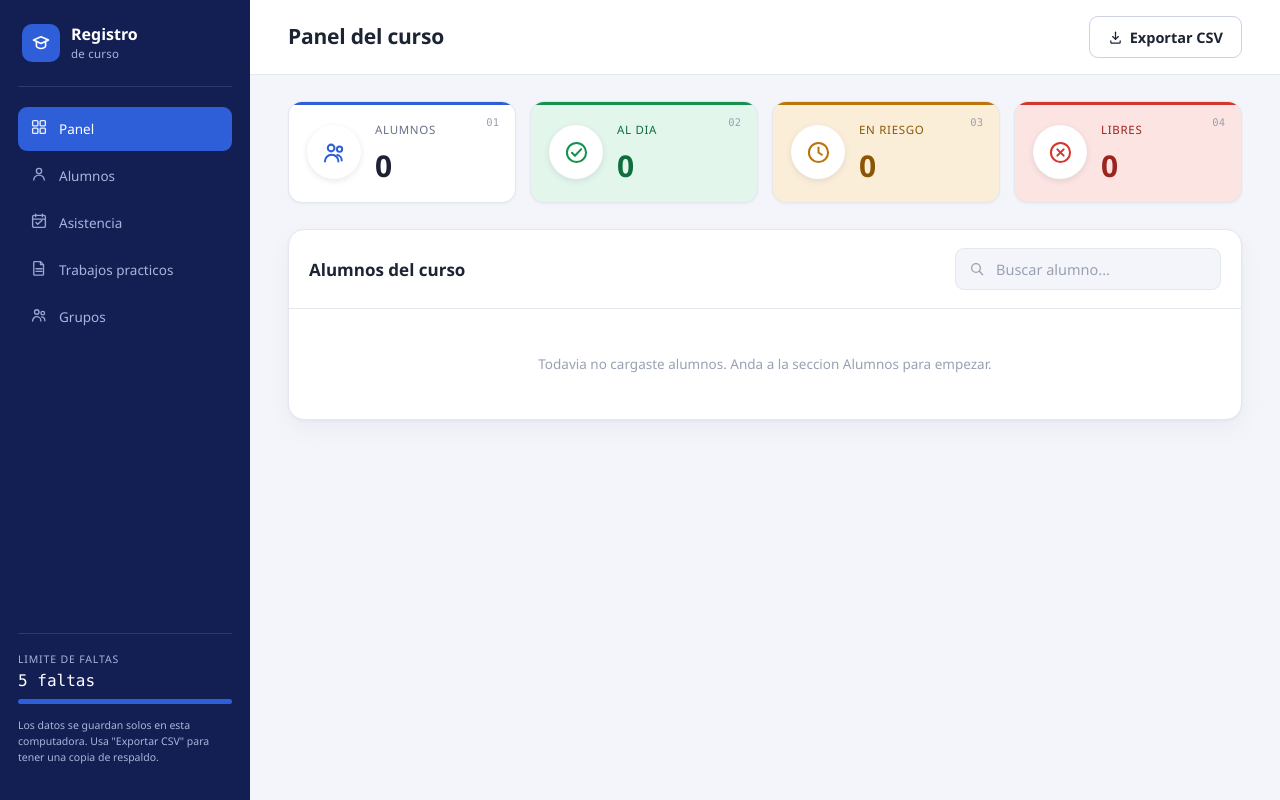
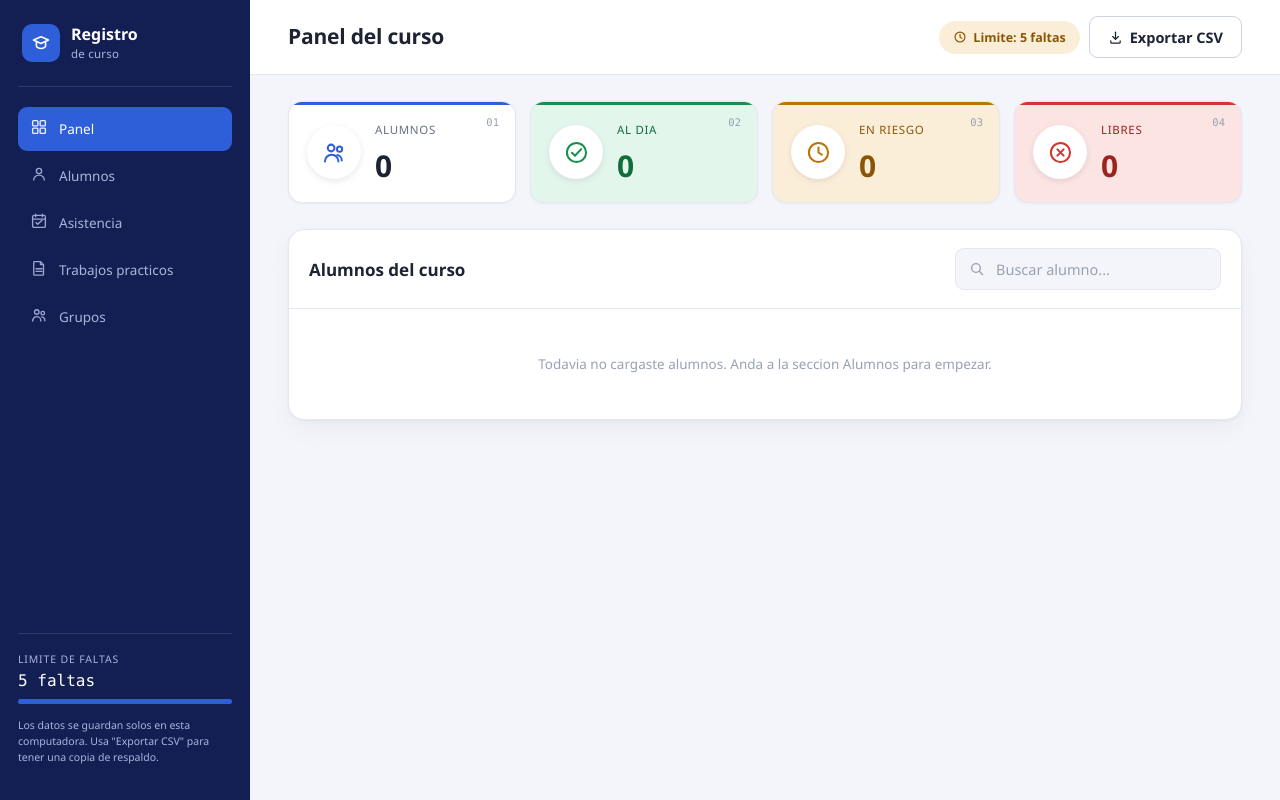
Before and after one commit to joa03jara/SISTEMA-DE-ASISTENCIA, a plain HTML site: page index.html in a window 1280 px wide. Drawn offline with Linux system fonts and the light colour scheme.

Commit message:
Add files via upload

```diff
--- a/index.html
+++ b/index.html
@@ -50,6 +50,7 @@
         <p id="view-sub" class="muted"></p>
       </div>
       <div class="card-head-actions">
+        <span class="limit-badge" title="Limite de faltas del curso"><svg viewBox="0 0 24 24" width="14" height="14" fill="none" stroke="currentColor" stroke-width="2" stroke-linecap="round" stroke-linejoin="round"><circle cx="12" cy="12" r="8.5"/><path d="M12 7.5V12l3 2"/></svg> Limite: 5 faltas</span>
         <button class="btn" id="btn-export"><svg viewBox="0 0 24 24" width="15" height="15" fill="none" stroke="currentColor" stroke-width="2" stroke-linecap="round" stroke-linejoin="round"><path d="M12 3.5v11"/><path d="M7.5 10.5L12 15l4.5-4.5"/><path d="M4.5 17.5v2a1.5 1.5 0 0 0 1.5 1.5h12a1.5 1.5 0 0 0 1.5-1.5v-2"/></svg> Exportar CSV</button>
       </div>
     </header>
--- a/style.css
+++ b/style.css
@@ -189,6 +189,12 @@
   .card-head { display: flex; justify-content: space-between; align-items: center; padding: 18px 20px; border-bottom: 1px solid var(--line); gap: 14px; flex-wrap: wrap; }
   .card-head h2 { font-family: var(--font-display); font-size: 17px; font-weight: 700; margin: 0; color: var(--text-primary); }
   .card-head-actions { display: flex; gap: 9px; align-items: center; }
+
+  .limit-badge {
+    display: inline-flex; align-items: center; gap: 6px; font-size: 12.5px; font-weight: 600;
+    color: var(--amber-dark); background: var(--amber-light); border-radius: 20px; padding: 8px 14px;
+    white-space: nowrap;
+  }
   .card-foot { padding: 16px 20px; border-top: 1px solid var(--line); display: flex; justify-content: flex-end; background: var(--paper); }
 
   .search-box { display: flex; align-items: center; gap: 9px; background: var(--paper); border: 1px solid var(--line); border-radius: 9px; padding: 9px 13px; min-width: 230px; }
```
